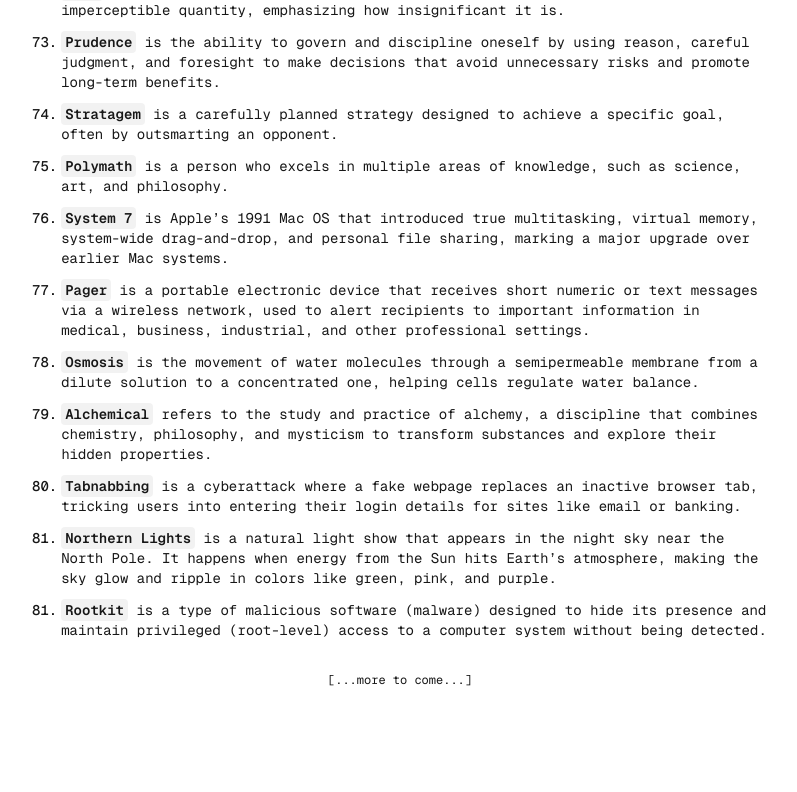
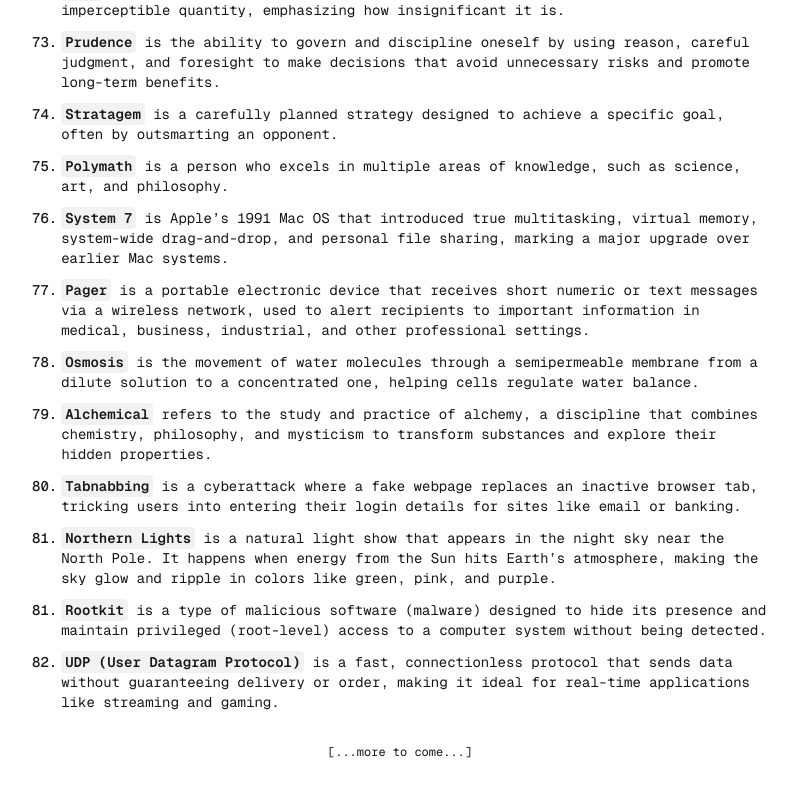
Before and after one commit to BrahimBoussada/mind-log, a Next.js app: page / in a window 1280 px wide. Shown: the part 4475-5267 px from the top of the page, without its empty margins (240-1037 px from the left). Before the commit the page ends 5195 px from the top, so only its background shows below. Built offline with nearby package versions, Linux system fonts and the light colour scheme.

Commit message:
log:15-10-2025

```diff
--- a/src/app/page.tsx
+++ b/src/app/page.tsx
@@ -769,6 +769,16 @@ export default function Home() {
             access to a computer system without being detected.
           </Text>
         </Note>
+
+        <Note>
+          <N>82. </N>
+          <Text>
+            <Key>UDP (User Datagram Protocol)</Key> is a fast, connectionless
+            protocol that sends data without guaranteeing delivery or order,
+            making it ideal for real-time applications like streaming and
+            gaming.
+          </Text>
+        </Note>
       </NoteWrapper>
 
       <span className="font-mono text-xs text-center my-8">
```
